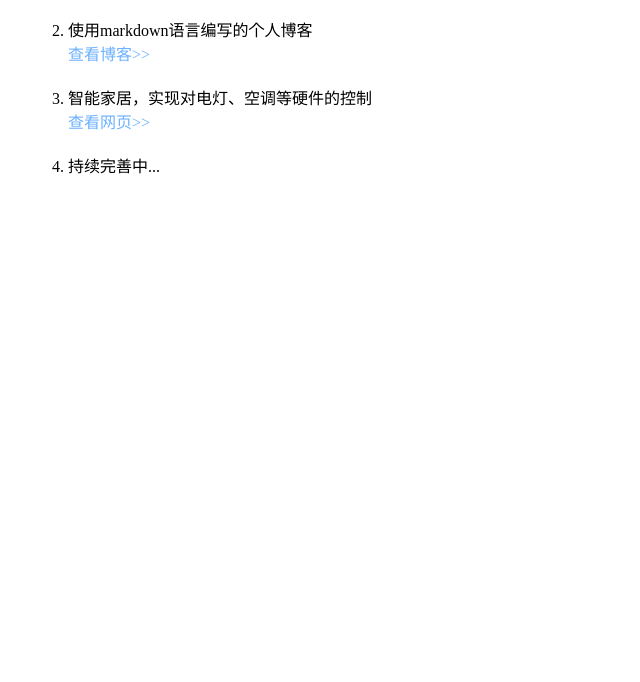
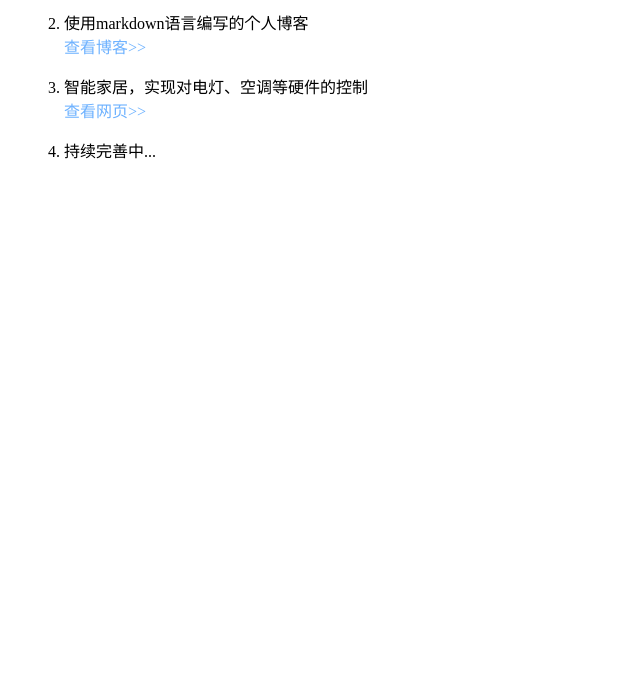
Before and after one commit to seasonin/seasonin.github.io, a plain HTML site: page index.html in a window 1280 px wide. Shown: the part 118-800 px from the top of the page, without its empty margins (0-640 px from the left). Drawn offline with Linux system fonts and the light colour scheme.

Commit message:
add viewport

```diff
--- a/index.html
+++ b/index.html
@@ -2,13 +2,17 @@
 <html lang="en">
 <head>
     <meta charset="UTF-8">
+    <meta name="viewport" content="width=device-width,initial-scale=1.0,maximum-scale=1.0,user-scalable=0">
     <title>辛明的作品导航</title>
     <style>
+        html{
+            font-size:16px;
+        }
         #content{
-            margin: 20px;
+            margin: 1rem;
         }
         li{
-            margin: 20px 0;
+            margin: 1rem 0;
         }
         a{
             color: #6cb1ff;
```
